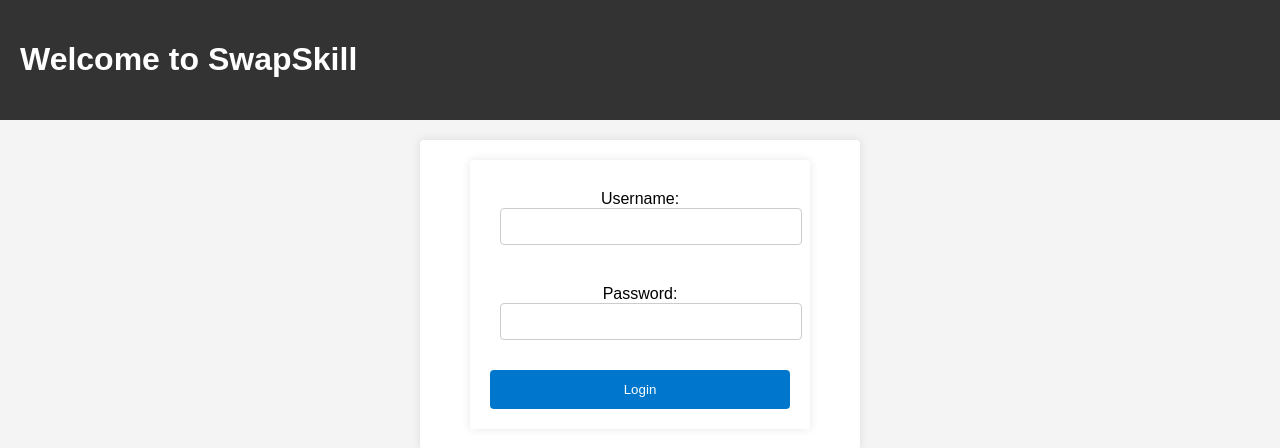
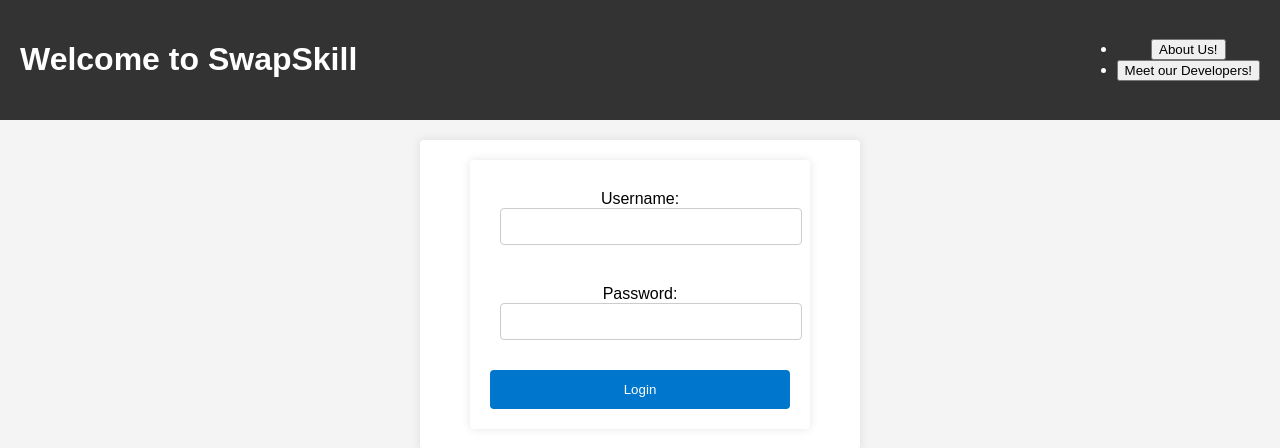
Before and after one commit to RonaldJr/WEB-DEV-PROJECT, a React (Create React App) app in the folder skillswapappreact/: page / in a window 1280 px wide. Shown: the top 448 px of the page. Built offline with nearby package versions, Linux system fonts and the light colour scheme; the HTML template or start-up script is replaced by a standard one.

Commit message:
Update App.js

```diff
--- a/skillswapappreact/src/App.js
+++ b/skillswapappreact/src/App.js
@@ -1,11 +1,15 @@
 // App.js
-import React, { useState } from 'react';
-import LoginForm from './LoginForm';
-import HomePage from './HomePage';
-import './App.css';
+import React, { useState } from "react";
+import LoginForm from "./LoginForm";
+import HomePage from "./HomePage";
+import AboutUs from "./AboutUs"; // Import the new component
+import Member from "./Member"; // Import the new component
+import "./App.css";
 
 const App = () => {
   const [loggedIn, setLoggedIn] = useState(false);
+  const [showAboutUs, setShowAboutUs] = useState(false);
+  const [showMember, setShowMember] = useState(false);
 
   const handleLogin = (username, password) => {
     // Implement your login logic here
@@ -17,13 +21,42 @@
     setLoggedIn(false);
   };
 
+  const handleAboutUsClick = () => {
+    setShowAboutUs(true);
+  };
+
+  const handleAboutUsClose = () => {
+    setShowAboutUs(false);
+  };
+
+  const handleMemberClick = () => {
+    setShowMember(true);
+  };
+
+  const handleMemberClose = () => {
+    setShowMember(false);
+  };
+
   return (
     <div className="App">
       <header className="header">
         <h1>Welcome to SwapSkill</h1>
+        <ul className="nav-links">
+          <li>
+            <button onClick={handleAboutUsClick}>About Us!</button>
+          </li>
+          <li>
+            <button onClick={handleMemberClick}>Meet our Developers!</button>
+          </li>
+        </ul>
       </header>
+
       <div className="content">
-        {loggedIn ? (
+        {showAboutUs ? (
+          <AboutUs handleAboutUsClick={handleAboutUsClose} />
+        ) : showMember ? (
+          <Member handleMemberClick={handleMemberClose} />
+        ) : loggedIn ? (
           <HomePage handleLogout={handleLogout} loggedIn={loggedIn} />
         ) : (
           <div className="login-form-container">
@@ -34,5 +67,4 @@
     </div>
   );
 };
-
 export default App;
```
